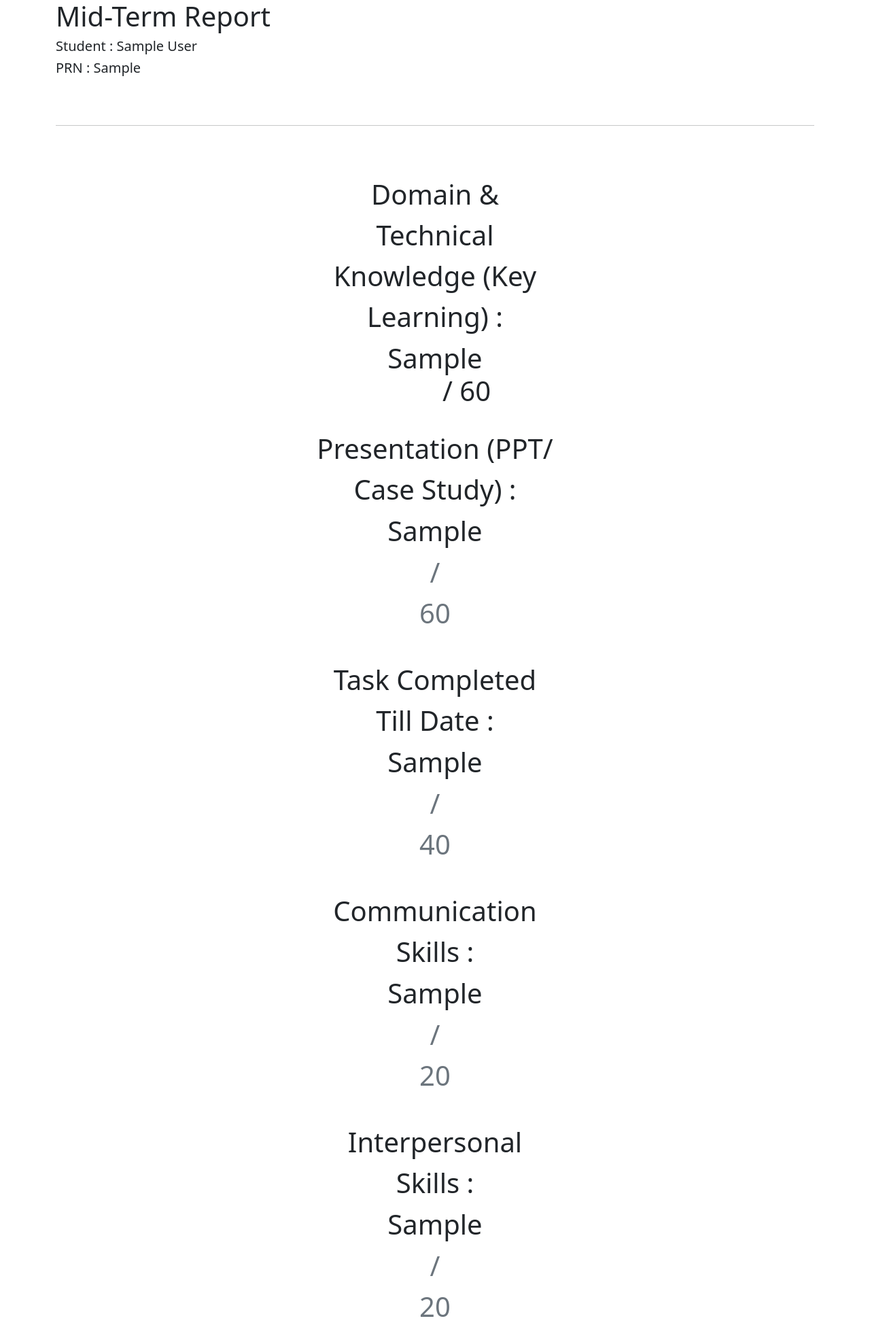
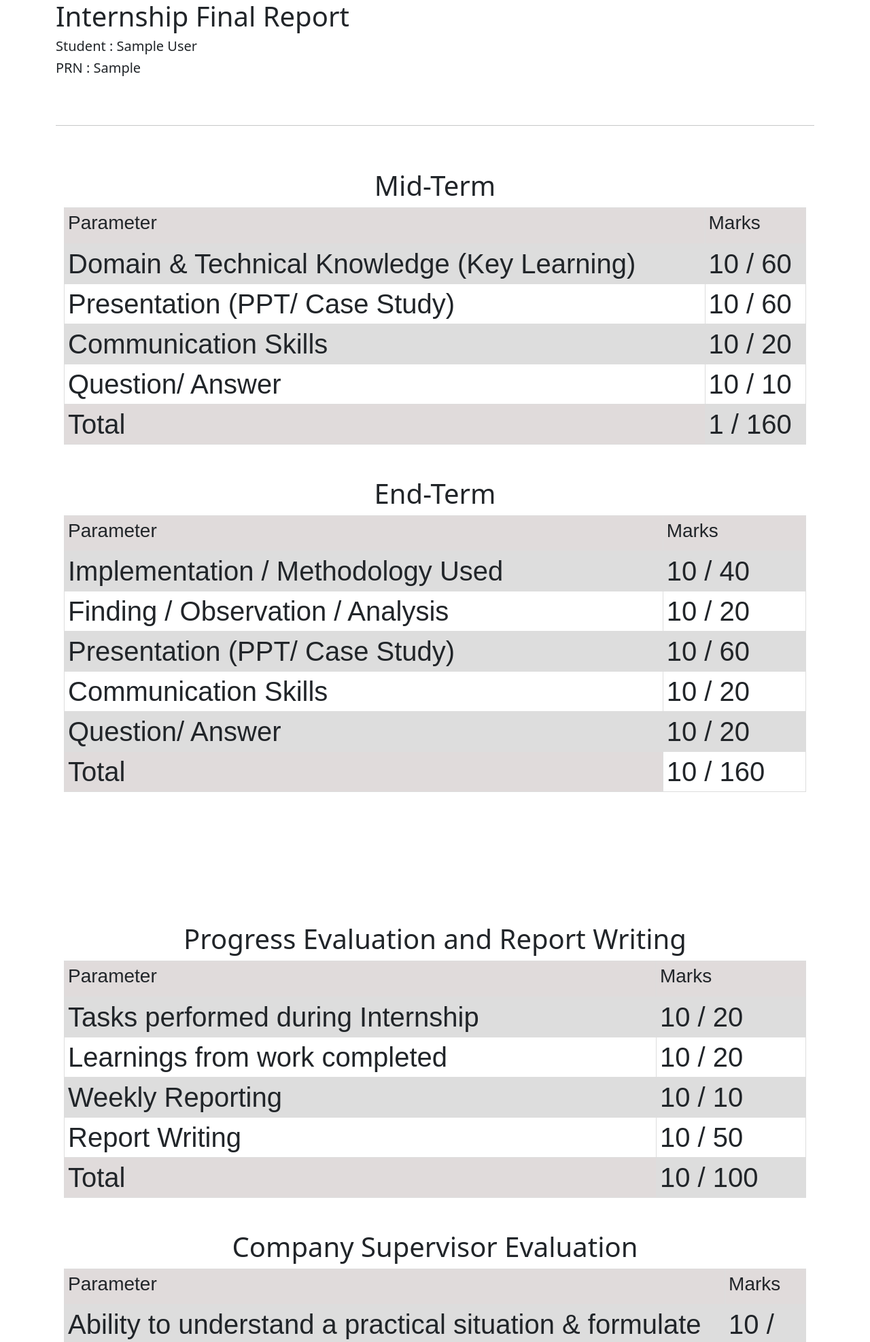
Before and after one commit to AchintyaK02/Internship-Management-Portal, a Django app: template internship/templates/mreport.html in a window 1280 px wide. Shown: the top 1974 px of the page at 68% size. Run offline with Django 3.2, Linux system fonts and the light colour scheme; the template is opened without the code that fills it: most values are stand-ins (such as "Sample title", 1, 10 or a date in 2020).

Commit message:
Final Report

```diff
--- a/internship/templates/mreport.html
+++ b/internship/templates/mreport.html
@@ -1,19 +1,10 @@
 <!DOCTYPE html>
-<html lang="en">
-<head>
-    <meta charset="UTF-8">
-    <meta http-equiv="X-UA-Compatible" content="IE=edge">
-    <meta name="viewport" content="width=device-width, initial-scale=1.0">
-    <title>Document</title>
-</head>
-<body>
-    <!DOCTYPE html>
 <html lang="en">
   <head>
     <meta charset="UTF-8" />
     <meta http-equiv="X-UA-Compatible" content="IE=edge" />
     <meta name="viewport" content="width=device-width, initial-scale=1.0" />
-    <title>MidTerm Report - {{student.S_prn}}</title>
+    <title>Final Report - {{student.S_prn}}</title>
     <!-- CSS only -->
     <link
       href="https://cdn.jsdelivr.net/npm/bootstrap@5.2.2/dist/css/bootstrap.min.css"
@@ -21,105 +12,174 @@
       integrity="sha384-Zenh87qX5JnK2Jl0vWa8Ck2rdkQ2Bzep5IDxbcnCeuOxjzrPF/et3URy9Bv1WTRi"
       crossorigin="anonymous"
     />
+    <style>
+      table {
+        font-family: arial, sans-serif;
+        border-collapse: collapse;
+        width: 100%;
+      }
+      .diff-col {
+        background-color: rgb(224, 219, 219);
+      }
+      td,
+      th {
+        border: 1px solid #dddddd;
+        text-align: left;
+        padding: 5px;
+      }
+
+      tr:nth-child(even) {
+        background-color: #dddddd;
+      }
+    </style>
   </head>
   <body>
     <h1>
       <div class="container">
-        <h1>Mid-Term Report</h1>
-        <h5>
-          Student : {{student.S_fname}} {{student.S_lname}}
-        </h5>
+        <h1>Internship Final Report</h1>
+        <h5>Student : {{student.S_fname}} {{student.S_lname}}</h5>
         <h5>PRN : {{student.S_prn}}</h5>
-        <br>
-        <hr>
-        <br>
-        <form>
-          <div class="container text-center">
-            <div class="form-outline mb-4">
-              <div class="row justify-content-center">
-                <label class="col-lg-4 col-form-label text-lg-right"
-                  >Domain & Technical Knowledge (Key Learning) :
-                </label>
-                <label>{{mark1}}</label>
-                <label class="col-1 text-muted col-form-label text-left"></label>
-                  / 60</label
-                >
-              </div>
-            </div>
-            <div class="form-outline mb-4">
-              <div class="row justify-content-center">
-                <label class="col-lg-4 col-form-label text-lg-right"
-                  >Presentation (PPT/ Case Study) :
-                </label>
-                <label>{{mark2}}</label>
-                <label class="col-1 text-muted col-form-label text-left">
-                  / 60</label
-                >
-              </div>
-            </div>
-            <div class="form-outline mb-4">
-              <div class="row justify-content-center">
-                <label class="col-lg-4 col-form-label text-lg-right"
-                  >Task Completed Till Date :
-                </label>
-                <label>{{mark3}}</label>
-                <label class="col-1 text-muted col-form-label text-left">
-                  / 40</label
-                >
-              </div>
-            </div>
-            <div class="form-outline mb-4">
-              <div class="row justify-content-center">
-                <label class="col-lg-4 col-form-label text-lg-right"
-                  >Communication Skills :
-                </label>
-                <label>{{mark4}}</label>
-                <label class="col-1 text-muted col-form-label text-left">
-                  / 20</label
-                >
-              </div>
-            </div>
-            <div class="form-outline mb-4">
-              <div class="row justify-content-center">
-                <label class="col-lg-4 col-form-label text-lg-right"
-                  >Interpersonal Skills :
-                </label>
-                <label>{{mark5}}</label>
-                <label class="col-1 text-muted col-form-label text-left">
-                  / 20</label
-                >
-              </div>
-            </div>
-            <div class="form-outline mb-4">
-              <div class="row justify-content-center">
-                <label class="col-lg-4 col-form-label text-lg-right"
-                  >Professional Ethics :
-                </label>
-                <label>{{mark6}}</label>
-                <label class="col-1 text-muted col-form-label text-left">
-                  / 20</label
-                >
-              </div>
-            </div>
-            <div class="form-outline mb-4">
-              <div class="row justify-content-center">
-                <label class="col-lg-4 col-form-label text-lg-right"
-                  >Question/ Answer :
-                </label>
-                <label>{{mark7}}</label>
-                <label class="col-1 text-muted col-form-label text-left">
-                  / 20</label
-                >
-              </div>
-            </div>
-
-          </div>
+        <br />
+        <hr />
+        <br />
+        <div class="container text-center">
+          <h1>Mid-Term</h1>
+          <table>
+            <tr>
+              <th class="diff-col">
+                <h3>Parameter</h3>
+              </th>
+              <th class="diff-col"><h3>Marks</h3></th>
+            </tr>
+            <tr>
+              <td>Domain & Technical Knowledge (Key Learning)</td>
+              <td>{{mid.domainandtech__sum}} / 60</td>
+            </tr>
+            <tr>
+              <td>Presentation (PPT/ Case Study)</td>
+              <td>{{mid.presentation__sum}} / 60</td>
+            </tr>
+            <tr>
+              <td>Communication Skills</td>
+              <td>{{mid.communication__sum}} / 20</td>
+            </tr>
+            <tr>
+              <td>Question/ Answer</td>
+              <td>{{mid.questionans__sum}} / 10</td>
+            </tr>
+            <tr>
+              <td class="diff-col">Total</td>
+              <td>{{mid.total__sum}} / 160</td>
+            </tr>
+          </table>
           <br />
-        </form>
+          <h1>End-Term</h1>
+          <table>
+            <tr>
+              <th class="diff-col">
+                <h3>Parameter</h3>
+              </th>
+              <th class="diff-col"><h3>Marks</h3></th>
+            </tr>
+            <tr>
+              <td>Implementation / Methodology Used</td>
+              <td>{{end.implemen__sum}} / 40</td>
+            </tr>
+            <tr>
+              <td>Finding / Observation / Analysis</td>
+              <td>{{end.observa__sum}} / 20</td>
+            </tr>
+            <tr>
+              <td>Presentation (PPT/ Case Study)</td>
+              <td>{{end.present__sum}} / 60</td>
+            </tr>
+            <tr>
+              <td>Communication Skills</td>
+              <td>{{end.communic__sum}} / 20</td>
+            </tr>
+            <tr>
+              <td>Question/ Answer</td>
+              <td>{{end.qanda__sum}} / 20</td>
+            </tr>
+            <tr>
+              <td class="diff-col">Total</td>
+              <td>{{end.E_total__sum}} / 160</td>
+            </tr>
+          </table>
+          <br /><br /><br /><br />
+          <h1>Progress Evaluation and Report Writing</h1>
+          <table>
+            <tr>
+              <th class="diff-col">
+                <h3>Parameter</h3>
+              </th>
+              <th class="diff-col"><h3>Marks</h3></th>
+            </tr>
+            <tr>
+              <td>Tasks performed during Internship</td>
+              <td>{{progev.Taskperfo__sum}} / 20</td>
+            </tr>
+            <tr>
+              <td>Learnings from work completed</td>
+              <td>{{progev.workcomplete__sum}} / 20</td>
+            </tr>
+            <tr>
+              <td>Weekly Reporting</td>
+              <td>{{progev.Weekreport__sum}} / 10</td>
+            </tr>
+            <tr>
+              <td>Report Writing</td>
+              <td>{{progev.repowrit__sum}} / 50</td>
+            </tr>
+            <tr>
+              <td class="diff-col">Total</td>
+              <td>{{progev.PE_total__sum}} / 100</td>
+            </tr>
+          </table>
+          <br />
+          <h1>Company Supervisor Evaluation</h1>
+          <table>
+            <tr>
+              <th class="diff-col">
+                <h3>Parameter</h3>
+              </th>
+              <th class="diff-col"><h3>Marks</h3></th>
+            </tr>
+            <tr>
+              <td>
+                Ability to understand a practical situation & formulate a
+                problem
+              </td>
+              <td>{{comp.problem__sum}} / 10</td>
+            </tr>
+            <tr>
+              <td>
+                Ability to collect, collate and analyze appropriate data & apply
+                theoretical concepts to practical situations
+              </td>
+              <td>{{comp.collect__sum}} / 15</td>
+            </tr>
+            <tr>
+              <td>Working as part of a Team</td>
+              <td>{{comp.Team__sum}} / 10</td>
+            </tr>
+            <tr>
+              <td>Oral & Written</td>
+              <td>{{comp.oralwrit__sum}} / 10</td>
+            </tr>
+            <tr>
+              <td>Punctuality</td>
+              <td>{{comp.punctuality__sum}} / 5</td>
+            </tr>
+            <tr>
+              <td class="diff-col">Total</td>
+              <td>{{comp.CE_total__sum}} / 160</td>
+            </tr>
+          </table>
+          <br />
+        </div>
+        <hr />
       </div>
     </h1>
   </body>
 </html>
-
-</body>
-</html>
```
Also changed, not shown: internship/templates/Details.html (+5 -17 lines).
